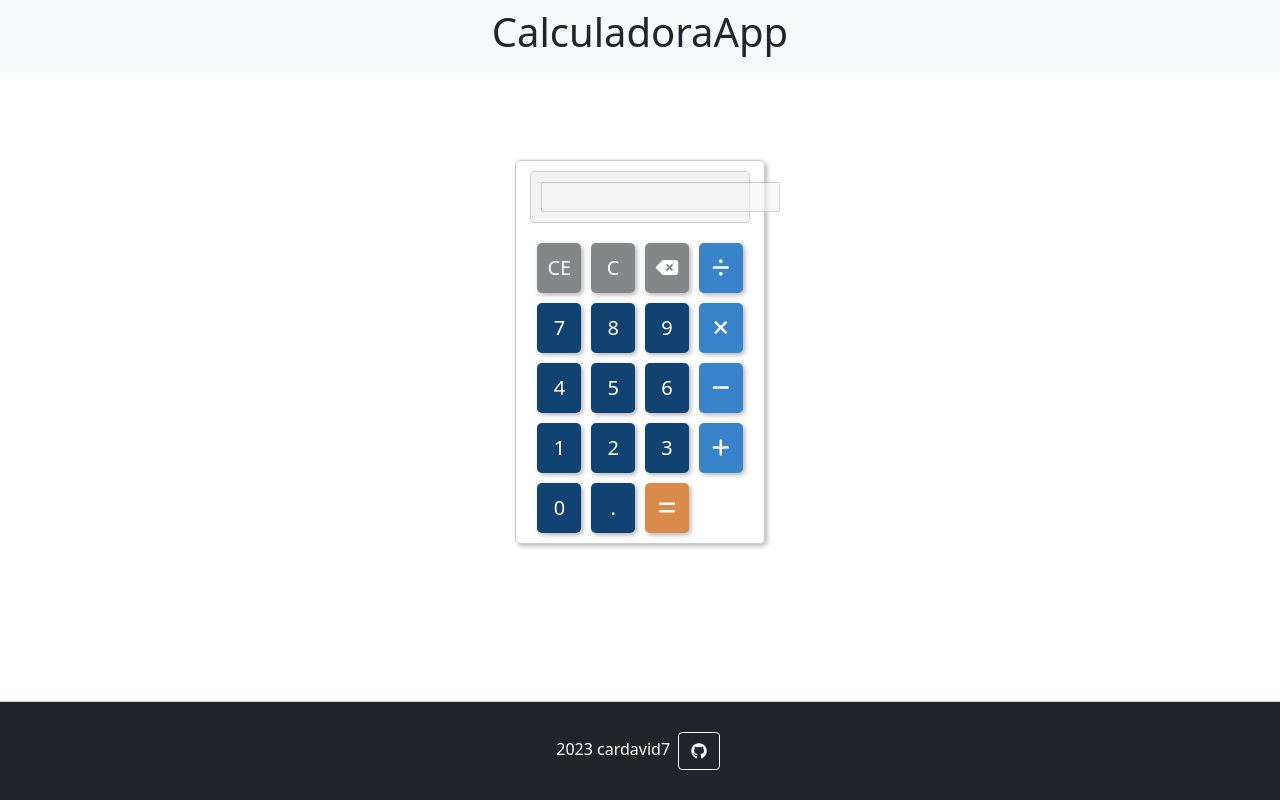
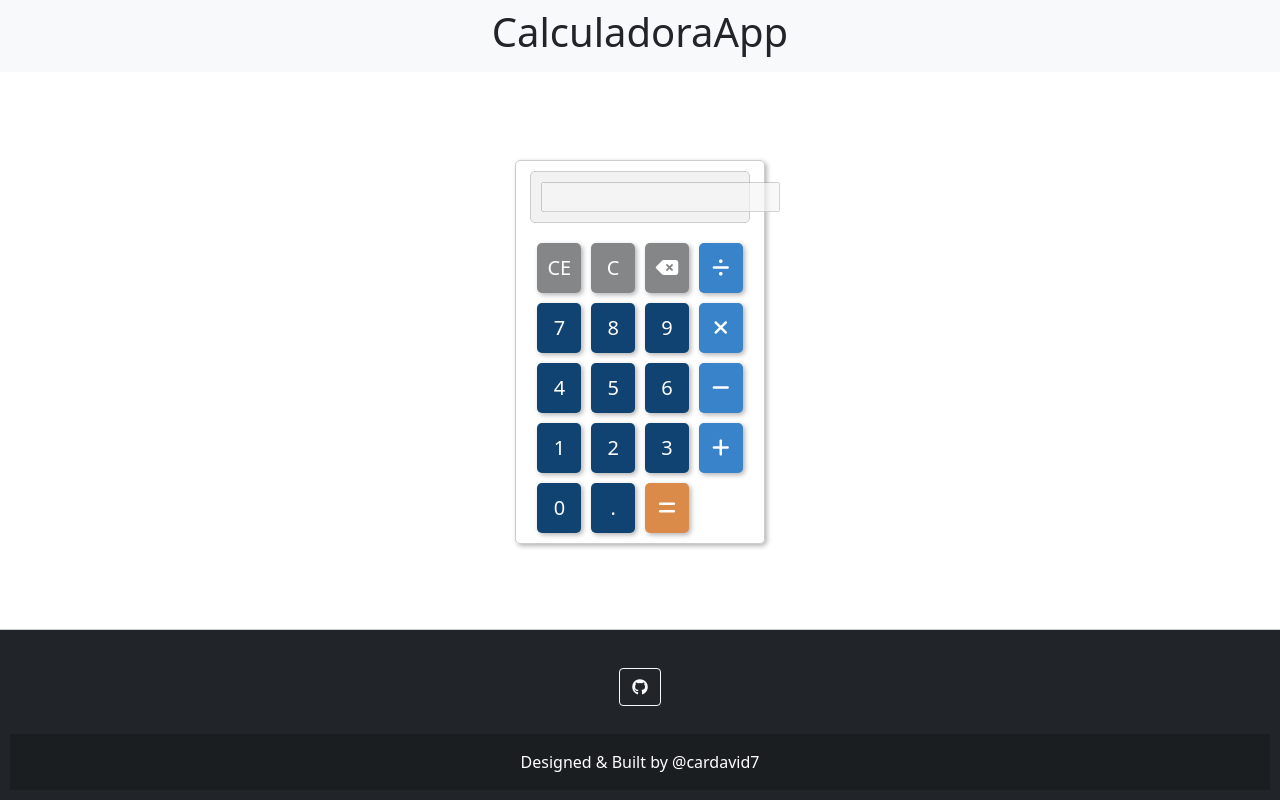
Before and after one commit to cardavid7/calculadoraApp, an Angular app: page / in a window 1280 px wide. Built offline with nearby package versions, Linux system fonts and the light colour scheme.

Commit message:
update footer

```diff
--- a/src/app/app.component.html
+++ b/src/app/app.component.html
@@ -32,10 +32,16 @@
   </div>
 </div>
 
-<footer class="bg-dark text-center text-white" style="background-color: rgba(0, 0, 0, 0.2);">
-  <div class="text-center p-3">
-    {{ year }} cardavid7
-    <a class="btn btn-outline-light btn-floating m-1" href="https://github.com/cardavid7/calculadoraApp" target="_blank"
-      role="button"><i class="fab fa-github"></i></a>
+<footer class="bg-dark text-center text-white">
+  <div class="container p-4 pb-0">
+    <section class="mb-4">
+      <a class="btn btn-outline-light btn-floating m-1" href="https://github.com/cardavid7/calculadoraApp"
+        target="_blank" role="button"><i class="fab fa-github"></i></a>
+    </section>
+  </div>
+  <div class="text-center p-3" style="background-color: rgba(0, 0, 0, 0.2);">
+    Designed & Built by
+    <a class="text-white" href="https://github.com/cardavid7" target="_blank"
+      style="text-decoration: none;">@cardavid7</a>
   </div>
 </footer>
```
